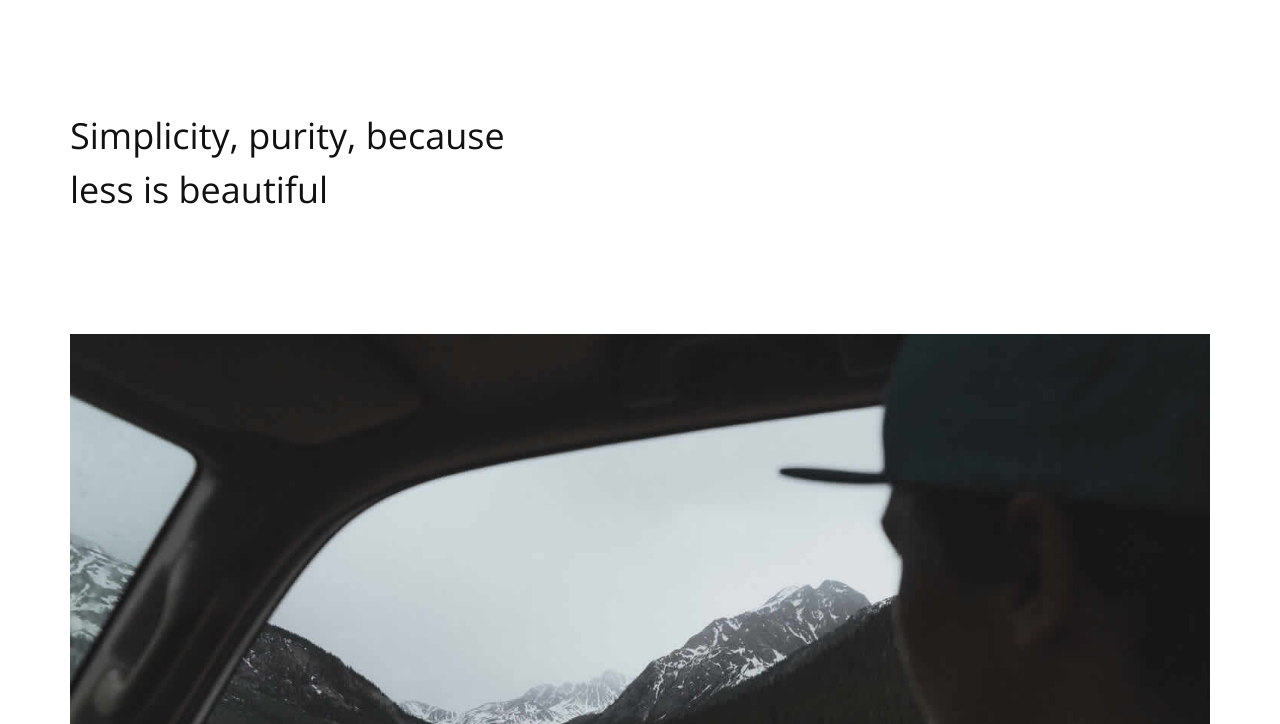
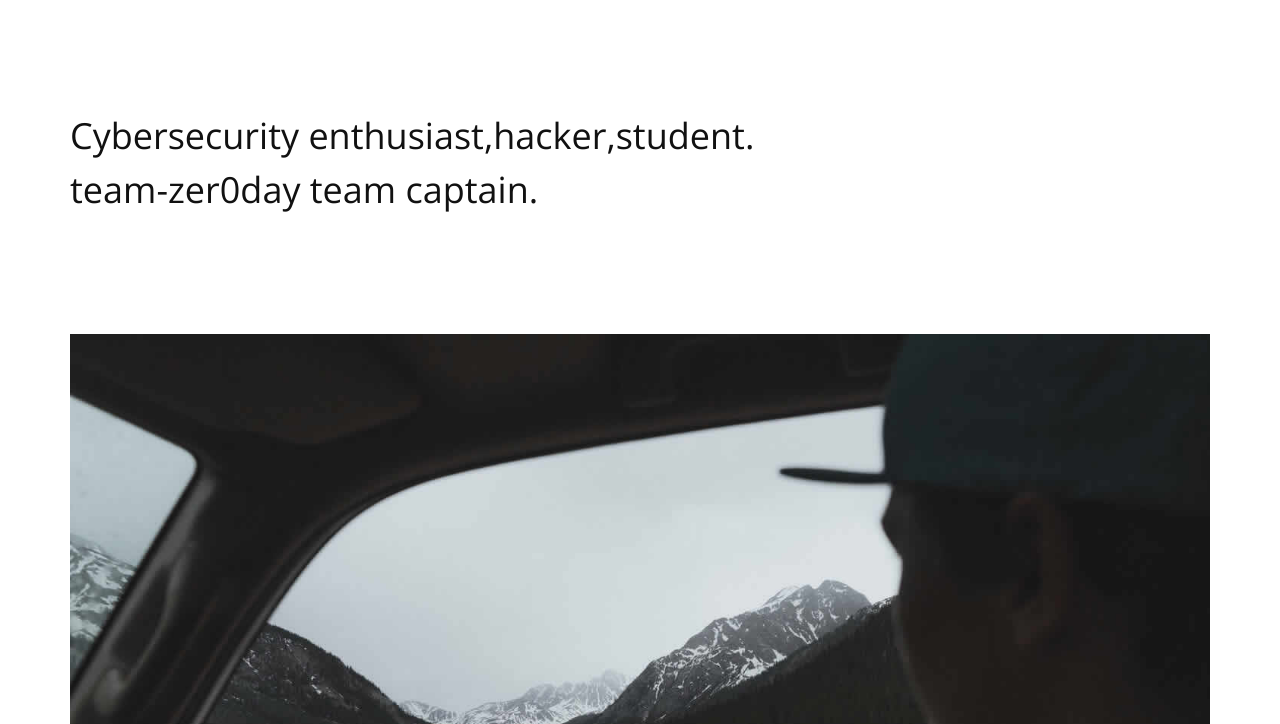
Before and after one commit to pwncyber/website-old, a plain HTML site: page about.html in a window 1280 px wide. Shown: the part 76-800 px from the top of the page. Drawn offline with nearby package versions, Linux system fonts and the light colour scheme; a web font is replaced by a local one.

Commit message:
Update about.html

```diff
--- a/about.html
+++ b/about.html
@@ -6,7 +6,7 @@
       <meta name="viewport" content="width=device-width, initial-scale=1">
       <meta name="description" content="">
       <meta name="author" content="">
-      <title>Echoes - Free HTML Bootstrap Template</title>
+      <title>Echoes - About Page</title>
       <!-- Css -->
       <link href="css/bootstrap.css" rel="stylesheet">
       <link href="css/style.css" rel="stylesheet">
@@ -39,9 +39,9 @@
             <div class="row">
                <div class="col-md-12">
                   <h1>
-                     Simplicity, purity, because
+                     Cybersecurity enthusiast,hacker,student.
                      <br>
-                     less is beautiful
+                     team-zer0day team captain.
                   </h1>
                   <br>
                   <img class="img-responsive margin-top-45" src="img/4.jpg" alt="me">
```
